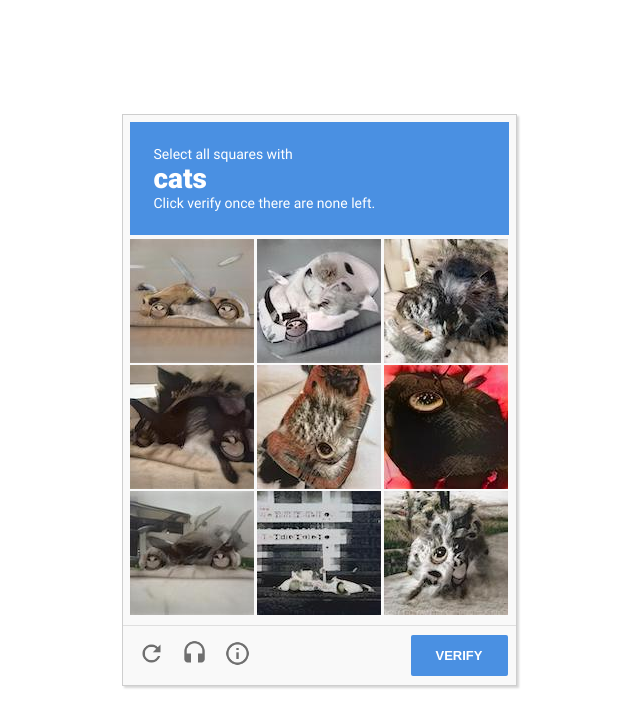
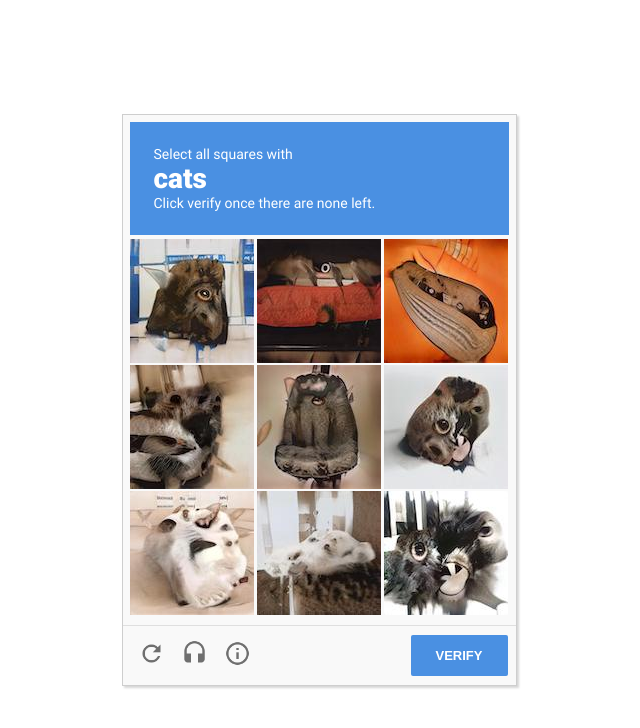
Before and after one commit to michaelgarydean/catcha, a React app: page / in a window 1280 px wide. Shown: the top 728 px of the page, without its empty margins (321-961 px from the left). Built offline with nearby package versions, Linux system fonts and the light colour scheme.

Commit message:
fixed broken random order - caused by useRef not using .current

```diff
--- a/src/App.js
+++ b/src/App.js
@@ -39,7 +39,7 @@ const gridSize = 9;
             <p>Click verify once there are none left.</p>
           </div>
             <div className="grid-loader" style={{visibility: loading ? 'hidden': 'visible' }}>
-              <CatchaRandomImageGrid gridSize={gridSize} imageType={imageType} />
+              <CatchaRandomImageGrid gridSize={gridSize} imageType={imageType.current} />
             </div>
           </div> {/* end catcha-top-elements-container */}
 
@@ -51,7 +51,7 @@ const gridSize = 9;
                {/*<button className={isSubmitting ? "verify-button button-on-submit" : "verify-button" } onClick={() => {setSubmitting(true); setImageType(!imageType); setCurrentImage(13);}}>VERIFY</button>*/}
                 <button
                   className={loading ? "verify-button button-on-submit" : "verify-button" }
-                  onClick={() => {setLoading(true); imageType.current = !imageType.current;}}
+                  onClick={() => {imageType.current = !imageType.current; setLoading(true);}}
                   >VERIFY</button>
              </div>
           </div>
--- a/src/CatchaImage.js
+++ b/src/CatchaImage.js
@@ -29,6 +29,9 @@ import {LoadingContext} from "./LoadingContext";
      setSelected(false);
   }, [props.src]);
 
+/*
+ * Add animation class when the image has been slected so it zooms out.
+ */
   useEffect( () => {
     if(isSelected) {
      setAnimation(" catcha-image-animation");
--- a/src/CatchaRandomImageGrid.js
+++ b/src/CatchaRandomImageGrid.js
@@ -82,6 +82,10 @@ function getImageSources(gridSize, imageType) {
     carsImageOrder = fillWithRandomNumbers(totalCarImages);
   }
 
+  console.log("imagetype: " + imageType);
+  console.log("cats: " + catsImageOrder.length);
+  console.log("cars: " + carsImageOrder.length);
+
   var imageNumber;
   var imagePrefix = imageType ? "cars" : "cats";
   var imagesSources = [];
```
